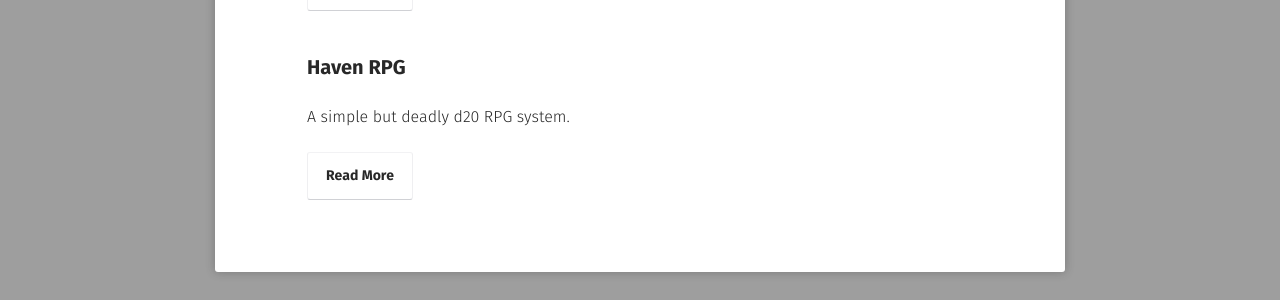
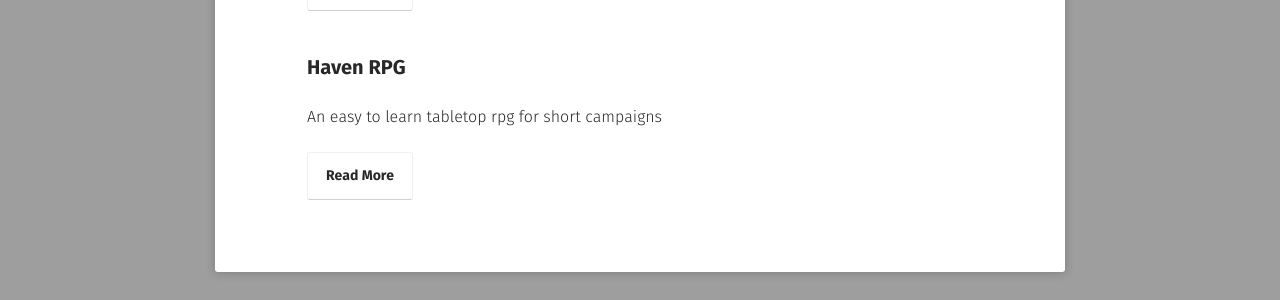
Before and after one commit to andreamin97/andreamin97.github.io, a Jekyll site: the page built from projects/index.md, in a window 1280 px wide. Shown: the part 658-958 px from the top of the page. Built offline with Jekyll 4.4.1, drawn with Linux system fonts in a browser that asks for light colours; nearby versions of some CDN libraries; some web fonts are replaced.

Commit message:
Update 2020-01-11-haven-game.md

```diff
--- a/_posts/2020-01-11-haven-game.md
+++ b/_posts/2020-01-11-haven-game.md
@@ -2,7 +2,7 @@
 layout: post
 title:  "Haven RPG"
 date:   2020-01-11
-excerpt: "A simple but deadly d20 RPG system."
+excerpt: "An easy to learn tabletop rpg for short campaigns"
 project: true
 tag:
 - RPG
```
